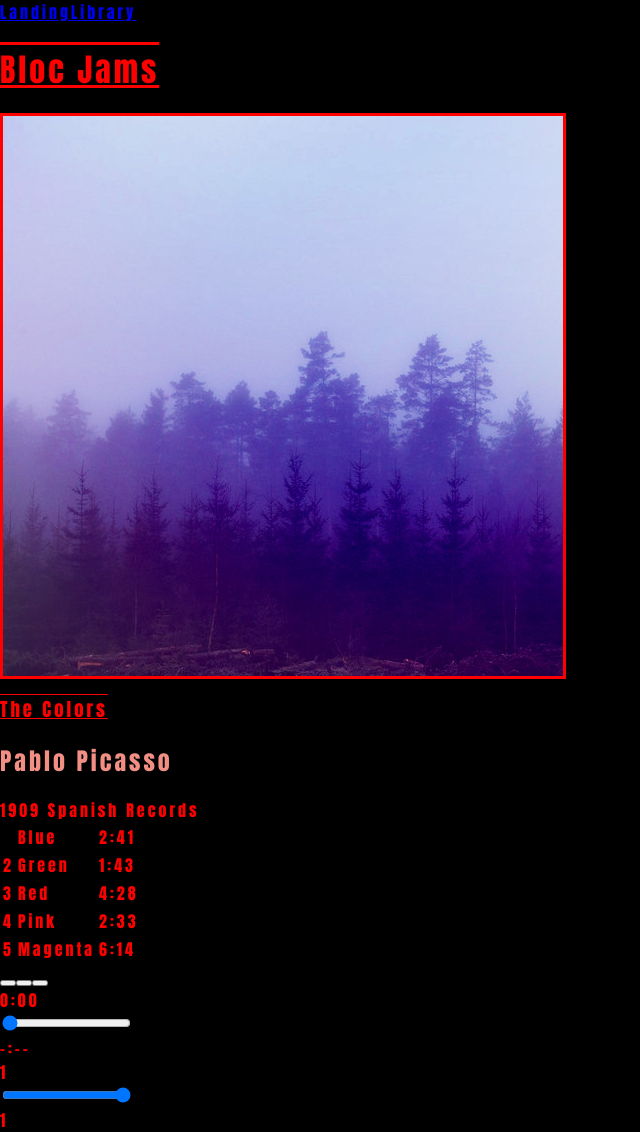
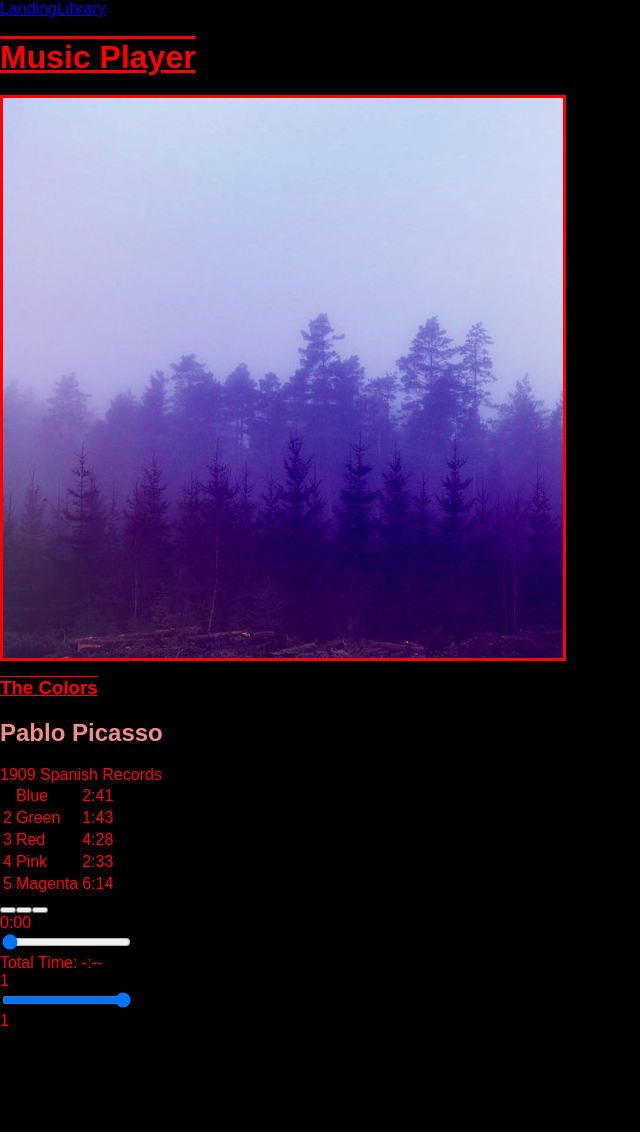
Before and after one commit to ZSMDCode/bloc-jams-react, a React (Create React App) app: page /album/the-colors in a window 1280 px wide. Shown: the whole page, without its empty margins (0-640 px from the left). After the commit the page ends 1030 px from the top, so only its background shows below. Built offline with nearby package versions, Linux system fonts and the light colour scheme; some icons are missing.

Commit message:
Zart Seri's Music Player Application

```diff
--- a/src/App.js
+++ b/src/App.js
@@ -13,7 +13,7 @@ class App extends Component {
       <Link to='/'>Landing</Link>
       <Link to='/library'>Library</Link>
       </nav>
-      <h1>Bloc Jams</h1>
+      <h1>Music Player</h1>
       </header>
       <main>
       <Route exact path="/" component={Landing} />
--- a/src/components/PlayerBar.js
+++ b/src/components/PlayerBar.js
@@ -25,10 +25,10 @@ class PlayerBar extends Component {
       step="0.01"
       onChange={this.props.handleTimeChange}
       />
-      <div className="total-time">{this.props.formatTime(this.props.duration)}</div>
+      <div className="total-time">{" Total Time: "}{this.props.formatTime(this.props.duration)}</div>
       </section>
       <section id="volume-control">
-      <div className="icon ion-volume-low">{this.props.volume || 0}</div>
+      <div className="icon ion-volume-low"> {this.props.volume || 0}</div>
       <input type="range"
       className="seek-bar"
       value={(this.props.volume || 0)}
--- a/src/index.css
+++ b/src/index.css
@@ -1,10 +1,9 @@
 body {
   margin: 0;
   padding: 0;
-  font-family: Impact;
+  font-family: Arial;
   background-color: black;
   color: red;
-  letter-spacing: 3px;
 }
 a:visited{
   color:red
```
Also changed, not shown: src/App.css (+0 -10 lines).
